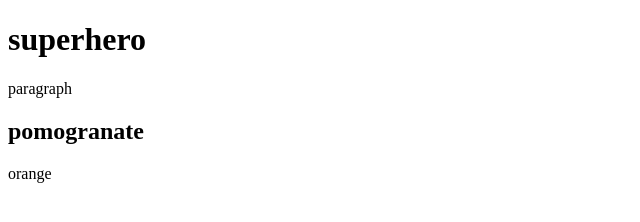
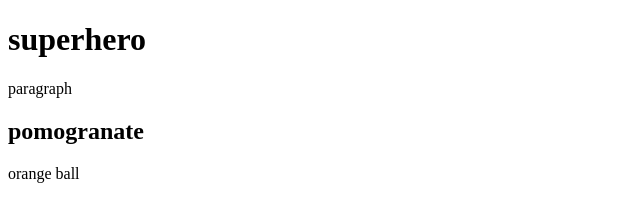
Before and after one commit to likyrocket/project1, a plain HTML site: page index.html in a window 1280 px wide. Shown: the full height of the page, 0-640 px from the left. Drawn offline with Linux system fonts and the light colour scheme.

Commit message:
Update index.html

```diff
--- a/index.html
+++ b/index.html
@@ -10,6 +10,6 @@
     <h1>superhero</h1>
     <p>paragraph</p>
     <H2> pomogranate </H2>
-    <p3> orange</p3>
+    <p3> orange ball </p3>
 </body>
 </html>
```
